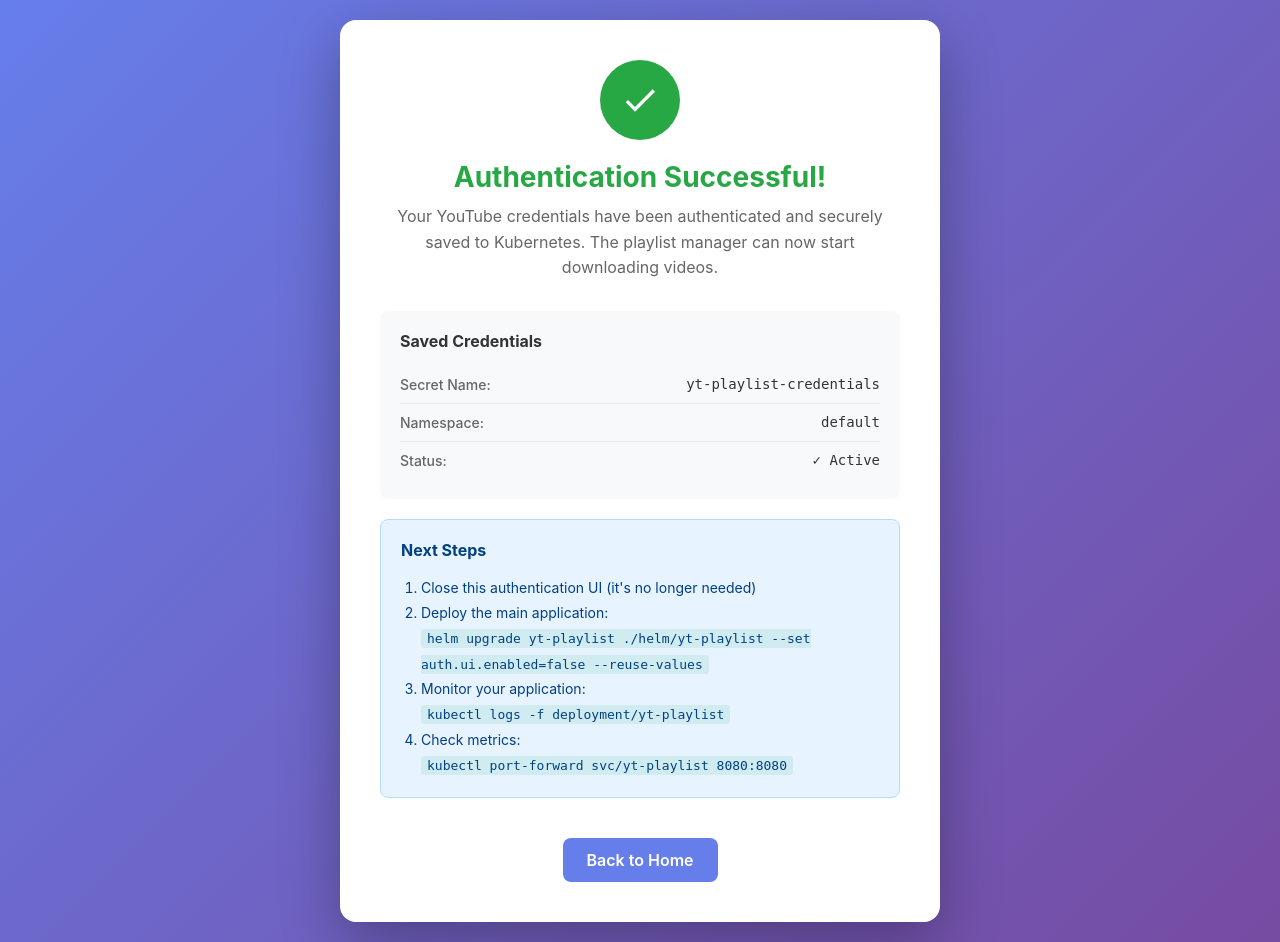
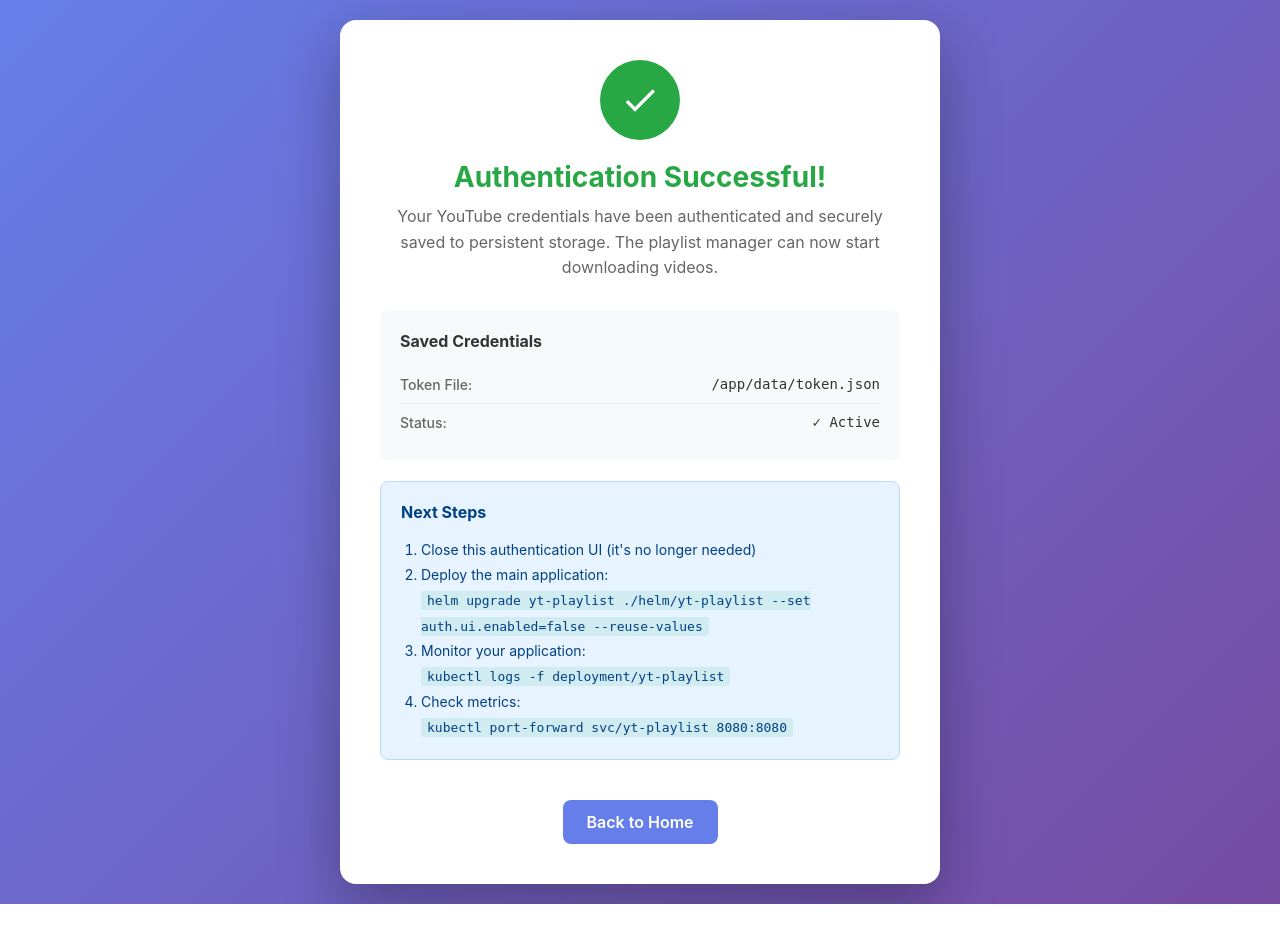
Before and after one commit to L4R5/yt-playlist, a Flask app: page /success in a window 1280 px wide. After the commit the page ends 904 px from the top, so only its background shows below. Run offline with Flask 3, Linux system fonts and the light colour scheme.

Commit message:
fix: auth UI writes token to PVC instead of Kubernetes secret
Changes:
- Auth UI mounts data PVC at /app/data
- save_token_to_file() writes to /app/data/token.json
- Removed kubernetes Python dependency from auth UI
- Removed RBAC resources (ServiceAccount, Role, RoleBinding)
- Removed SECRET_NAME and NAMESPACE env vars
- Updated success.html to show token file path

Problem solved:
- Auth UI was writing to secret, main app reading from PVC
- Token saved by auth UI wasn't visible to main app
- Main app stuck waiting for credentials

How it works:
1. Auth UI mounts same data PVC as main app
2. On successful OAuth, writes token.json to /app/data
3. Main app reads token.json from /app/data
4. Both share the same persistent storage

Benefits:
- Simpler architecture - no Kubernetes API calls
- No RBAC permissions needed for auth UI
- Both apps use same persistent storage
- Token immediately visible to main app
- Smaller auth UI image (no kubernetes library)

Version bump: 1.0.19

```diff
--- a/auth-ui/app.py
+++ b/auth-ui/app.py
@@ -3,7 +3,7 @@
 OAuth2 Authentication Web UI for YouTube Playlist Manager
 
 Simple web interface for completing OAuth2 authentication and storing
-tokens in Kubernetes secrets.
+tokens in persistent storage.
 """
 
 import os
@@ -13,13 +13,10 @@ from flask import Flask, render_template, request, redirect, url_for, session
 from werkzeug.middleware.proxy_fix import ProxyFix
 from google_auth_oauthlib.flow import Flow
 from google.oauth2.credentials import Credentials
-from kubernetes import client, config
 
 # Configuration
 CLIENT_SECRET_JSON = os.getenv('CLIENT_SECRET_JSON')
 CREDENTIALS_FILE = os.getenv('CREDENTIALS_FILE', '/config/client_secret.json')
-SECRET_NAME = os.getenv('SECRET_NAME', 'yt-playlist-credentials')
-NAMESPACE = os.getenv('NAMESPACE', 'default')
 SCOPES = ['https://www.googleapis.com/auth/youtube']
 PORT = int(os.getenv('PORT', 5000))
 REDIRECT_URI = os.getenv('REDIRECT_URI', None)  # Optional: explicit redirect URI for ingress
@@ -50,43 +47,13 @@ def get_client_config():
         raise FileNotFoundError("No client credentials found")
 
 
-def save_token_to_kubernetes(token_json: str):
-    """Save OAuth token to Kubernetes secret."""
+def save_token_to_file(token_json: str):
+    """Save OAuth token to persistent file."""
     try:
-        # Load Kubernetes config (in-cluster or kubeconfig)
-        try:
-            config.load_incluster_config()
-            logger.info("Using in-cluster Kubernetes config")
-        except config.ConfigException:
-            config.load_kube_config()
-            logger.info("Using local kubeconfig")
-
-        v1 = client.CoreV1Api()
-
-        # Get client secret for the secret
-        client_config = get_client_config()
-        client_secret_str = json.dumps(client_config)
-
-        # Create or update secret
-        secret = client.V1Secret(
-            metadata=client.V1ObjectMeta(name=SECRET_NAME),
-            string_data={
-                'CLIENT_SECRET_JSON': client_secret_str,
-                'token.json': token_json
-            }
-        )
-
-        # Try to update existing secret, create if doesn't exist
-        try:
-            v1.replace_namespaced_secret(SECRET_NAME, NAMESPACE, secret)
-            logger.info(f"Updated secret {SECRET_NAME} in namespace {NAMESPACE}")
-        except client.exceptions.ApiException as e:
-            if e.status == 404:
-                v1.create_namespaced_secret(NAMESPACE, secret)
-                logger.info(f"Created secret {SECRET_NAME} in namespace {NAMESPACE}")
-            else:
-                raise
-
+        token_file = '/app/data/token.json'
+        with open(token_file, 'w') as f:
+            f.write(token_json)
+        logger.info(f"Saved token to {token_file}")
         return True
     except Exception as e:
         logger.error(f"Failed to save token to Kubernetes: {e}")
@@ -158,15 +125,15 @@ def callback():
         flow.fetch_token(authorization_response=request.url)
         credentials = flow.credentials
 
-        # Save token to Kubernetes
+        # Save token to persistent file
         token_json = credentials.to_json()
 
-        if save_token_to_kubernetes(token_json):
+        if save_token_to_file(token_json):
             session['authenticated'] = True
             logger.info("Successfully authenticated and saved token")
             return redirect(url_for('success'))
         else:
-            raise Exception("Failed to save token to Kubernetes")
+            raise Exception("Failed to save token to file")
 
     except Exception as e:
         logger.error(f"Error in OAuth callback: {e}")
@@ -177,7 +144,7 @@ def callback():
 @app.route('/success')
 def success():
     """Success page after authentication."""
-    return render_template('success.html', secret_name=SECRET_NAME, namespace=NAMESPACE)
+    return render_template('success.html', token_file='/app/data/token.json')
 
 
 @app.route('/health')
--- a/auth-ui/requirements.txt
+++ b/auth-ui/requirements.txt
@@ -1,4 +1,3 @@
 Flask>=3.0.0
 google-auth>=2.23.0
 google-auth-oauthlib>=1.1.0
-kubernetes>=28.0.0
--- a/auth-ui/templates/success.html
+++ b/auth-ui/templates/success.html
@@ -163,19 +163,15 @@
 
         <h1>Authentication Successful!</h1>
         <p class="message">
-            Your YouTube credentials have been authenticated and securely saved to Kubernetes.
+            Your YouTube credentials have been authenticated and securely saved to persistent storage.
             The playlist manager can now start downloading videos.
         </p>
 
         <div class="details">
             <h3>Saved Credentials</h3>
             <div class="detail-row">
-                <span class="detail-label">Secret Name:</span>
-                <span class="detail-value">{{ secret_name }}</span>
-            </div>
-            <div class="detail-row">
-                <span class="detail-label">Namespace:</span>
-                <span class="detail-value">{{ namespace }}</span>
+                <span class="detail-label">Token File:</span>
+                <span class="detail-value">{{ token_file }}</span>
             </div>
             <div class="detail-row">
                 <span class="detail-label">Status:</span>
--- a/helm/yt-playlist/Chart.yaml
+++ b/helm/yt-playlist/Chart.yaml
@@ -2,8 +2,8 @@ apiVersion: v2
 name: yt-playlist
 description: YouTube Playlist Manager - Automated video downloader with playlist management
 type: application
-version: 1.0.18
-appVersion: "1.0.18"
+version: 1.0.19
+appVersion: "1.0.19"
 keywords:
   - youtube
   - downloader
```
Also changed, not shown: helm/yt-playlist/templates/auth-ui.yaml (+11 -45 lines).
